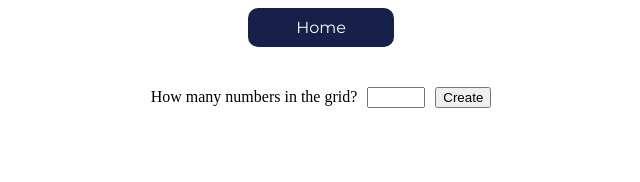
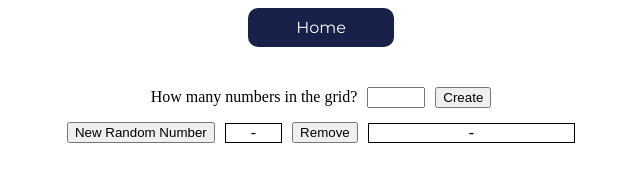
Before and after one commit to gerkki/DDU2_Projekt, a plain HTML site: page remove/index.html in a window 1280 px wide. Shown: the whole page, without its empty margins (319-959 px from the left). Drawn offline with Linux system fonts and the light colour scheme.

Commit message:
Remove - Skapande av element
Skapade elementen i remove_controls.

```diff
--- a/remove/index.html
+++ b/remove/index.html
@@ -5,6 +5,7 @@
     <meta charset="UTF-8">
     <meta name="viewport" content="width=device-width, initial-scale=1.0">
     <link rel="stylesheet" href="../common.css">
+    <link rel="stylesheet" href="style.css">
     <title>Numbers::Remove</title>
 </head>
 
@@ -12,9 +13,12 @@
 
     <div id="controls" class="controls_div"></div>
 
+    <div id="remove_controls" class="controls_div"></div>
+
     <div id="numbers" class="numbers_div"></div>
 
     <script src="../common.js"></script>
+    <script src="index.js"></script>
 </body>
 
 </html>
--- /dev/null
+++ b/remove/index.js
@@ -0,0 +1,19 @@
+const removeControlsContainer = document.getElementById("remove_controls");
+
+const newNumberButton = document.createElement("button");
+newNumberButton.textContent = "New Random Number";
+removeControlsContainer.appendChild(newNumberButton);
+
+const newNumberDisplay = document.createElement("div");
+newNumberDisplay.textContent = "-";
+newNumberDisplay.classList.add("number_display");
+removeControlsContainer.appendChild(newNumberDisplay);
+
+const removeButton = document.createElement("button");
+removeButton.textContent = "Remove";
+removeControlsContainer.appendChild(removeButton);
+
+const removeNumberDisplay = document.createElement("div");
+removeNumberDisplay.textContent = "-";
+removeNumberDisplay.classList.add("remove_display");
+removeControlsContainer.appendChild(removeNumberDisplay);
--- /dev/null
+++ b/remove/style.css
@@ -0,0 +1,17 @@
+#remove_controls {
+    margin-bottom: 20px;
+}
+
+#remove_controls div {
+    border: 1px solid black;
+}
+
+.number_display {
+    padding-left: 25px;
+    padding-right: 25px;
+}
+
+.remove_display {
+    padding-left: 100px;
+    padding-right: 100px;
+}
```
